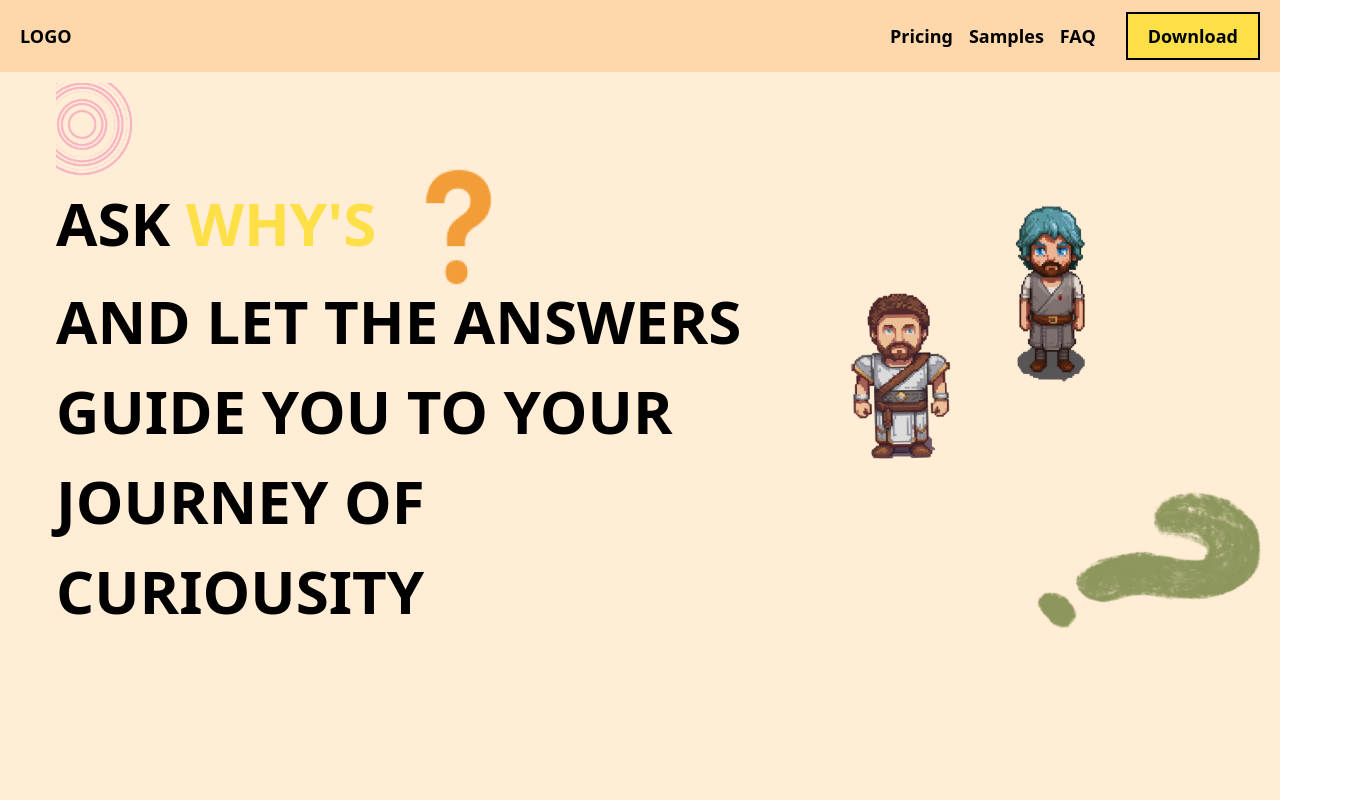
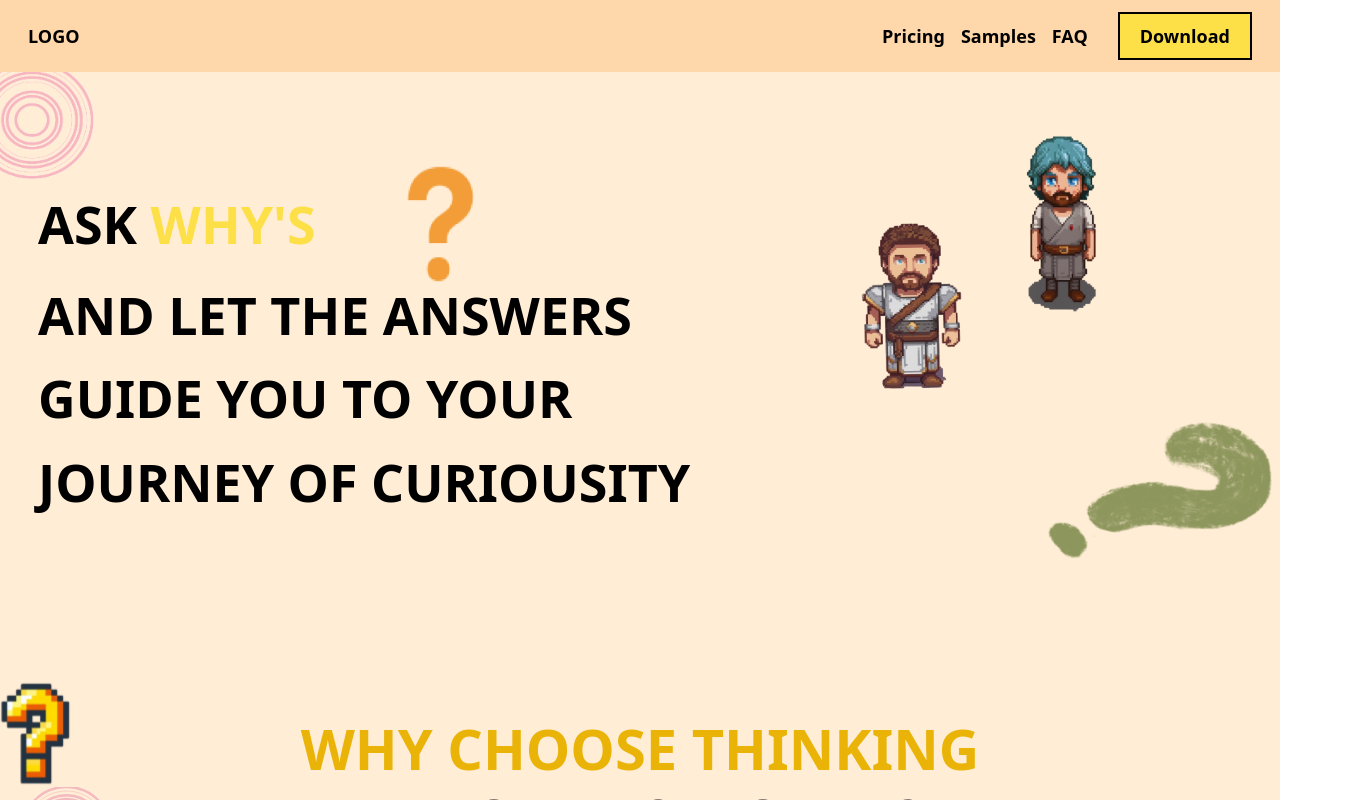
Before and after one commit to sujal12344/Whyfied-landing-page-Test-, a React (Vite) app: page / in a window 1280 px wide. Shown: the top 800 px of the page, 1362 px wide, since content can reach past the window. Built offline with nearby package versions, Linux system fonts and the light colour scheme.

Commit message:
Some part in about section is done

```diff
--- a/src/App.tsx
+++ b/src/App.tsx
@@ -1,7 +1,7 @@
 import Navbar from "./components/navbar";
 import Herobody from "./components/herobody";
 import About from "./components/about";
-import Testimonials from "./components/testimonials";
+// import Testimonials from "./components/testimonials";
 
 function App() {
   return (
@@ -9,7 +9,7 @@ function App() {
       <Navbar />
       <Herobody />
       <About />
-      <Testimonials />
+      {/* <Testimonials /> */}
     </>
   );
 }
--- a/src/components/herobody.tsx
+++ b/src/components/herobody.tsx
@@ -1,5 +1,5 @@
-import QuestionMark from "../images/Question MarkinSentence.png";
-import navbar from "../images/navbarImage.png";
+import orangeQuestionMark from "../images/orangeQuestionMark.png";
+import halfCircleAtNavbar from "../images/halfCircleAtNavbar.png";
 import Marcus from "../images/Marcus Aurelius.png";
 import secondScientist from "../images/secondScienticist.png";
 import greenQuestionMark from "../images/green question mark.png";
@@ -8,21 +8,22 @@ import greenQuestionMark from "../images/green question mark.png";
 const Herobody = () => {
   return (
     <>
-      <div className="flex items-center h-[90vh] justify-between  px-14 pt-1 bg-orange-100">
-        <div className="w-[60vw]">
+      {/*items-center justify-between pt-1*/}
+      <div className="flex mb:flex-col sm:flex-col bg-orange-100">
+        <div className="mb:w-full sm:w-full w-[60vw]">
           <img
-            src={navbar}
-            alt="image"
-            className="h-[95px] w-[80px] 2xl:scale-125 z-0"
+            src={halfCircleAtNavbar}
+            alt="halfCircleAtNavbar"
+            className="h-[110px] w-[98px] mb:h-[100] mb:w-[92px]"
           />
-          <h1 className="mb:text-[48px] sm:text-[48px] text-6xl font-bold leading-snug mdToLarge:leading-normal">
+          <h1 className="mb:text-[40px] sm:text-[42px] md:text-[44px] lg:text-[48px] xl:text-[52px] 2xl:text-[56px] font-bold leading-snug md:leading-normal lgToLarge:leading-[1.6] mb:px-[20px] sm:px-[26px] md:px-[30px] lg:px-[34px] xl:px-[38px] 2xl:px-[42px] mb:w-[90vw] sm:w-[65vw] mb:pt-[60px] sm:pt-[60px]">
             ASK{" "}
             <span className="text-yellow-300">
               WHY&apos;S
               <span>
                 <img
-                  src={QuestionMark}
-                  alt="QuestionMark"
+                  src={orangeQuestionMark}
+                  alt="orangeQuestionMark"
                   className="w-[125px] h-[158px] relative top-[-120px] left-[340px]"
                 />
               </span>
@@ -37,7 +38,7 @@ const Herobody = () => {
             </p>
           </h1>
         </div>
-        <div className="w-[40vw]">
+        <div className="mb:w-full sm:w-full w-[40vw]">
           <img
             src={secondScientist}
             alt="scientist"
--- a/src/components/navbar.tsx
+++ b/src/components/navbar.tsx
@@ -19,15 +19,15 @@ const MenuButton = ({
 const Navbar = () => {
   const menuItems = ["Pricing", "Samples", "FAQ"];
   const menuItemsLink = [
-    "https://www.google.co.in/",  //pricing link
-    "https://www.amazon.in/",     //Samples link
-    "https://www.facebook.com/",  //FAQ link
+    "https://www.google.co.in/", //pricing link
+    "https://www.amazon.in/",    //Samples link
+    "https://www.facebook.com/", //FAQ link
   ];
 
   return (
-    <header className="flex justify-between items-center px-[80px] mb:px-[10px] py-[12px] w-full text-lg mb:text-[16px] font-semibold mb:font-bold text-black whitespace-nowrap bg-orange-200 smToLarge:flex-wrap smToLarge:px-[20px]">
+    <header className="flex justify-between items-center py-[12px] w-full text-lg mb:text-[16px] font-semibold mb:font-bold text-black whitespace-nowrap bg-orange-200 mb:px-[10px] sm:px-[16px] md:px-[20px] lg:px-[24px] xl:px-[28px] px-[32px]">
       <div className="flex items-center">LOGO</div>
-      <nav className="flex space-x-[30px] mb:space-x-[10px] grow-0 mb:shrink-0 justify-between smToLarge:flex-wrap smToLarge:max-w-full">
+      <nav className="flex space-x-[30px] mb:space-x-[10px] grow-0 mb:shrink-0 justify-between">
         <div className="flex space-x-[16px] mb:space-x-[14px]">
           {menuItems.map((item, index) => (
             <MenuButton key={item} link={menuItemsLink[index]}>
```
Also changed, not shown: src/images/halfCircleAtNavbar.png (renamed from src/images/navbarImage.png), src/images/orangeQuestionMark.png (renamed from src/images/Question MarkinSentence.png).
